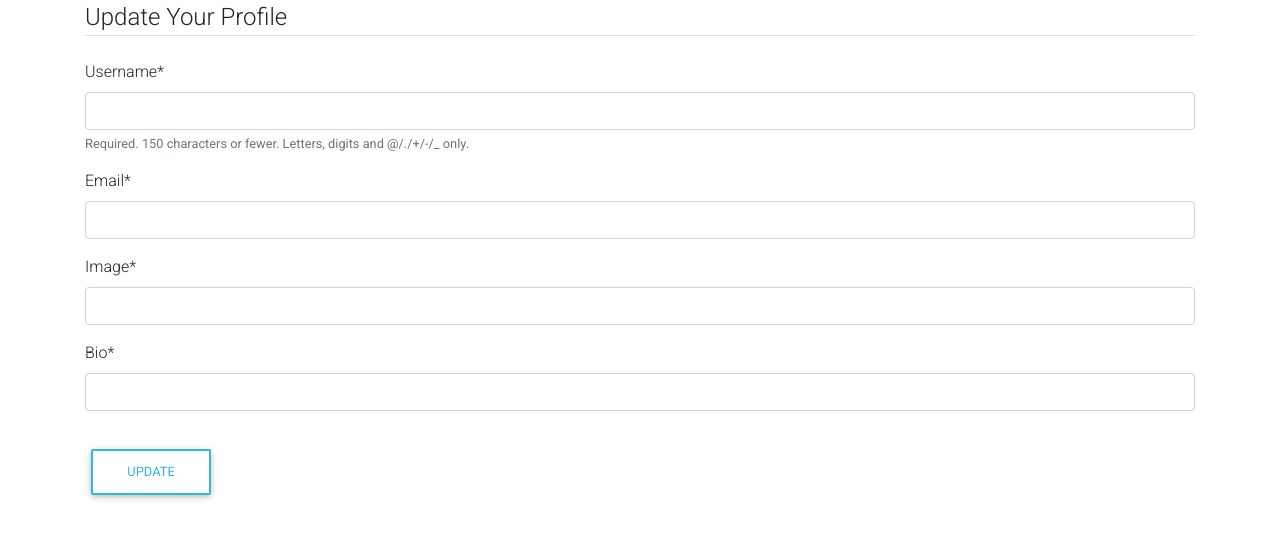
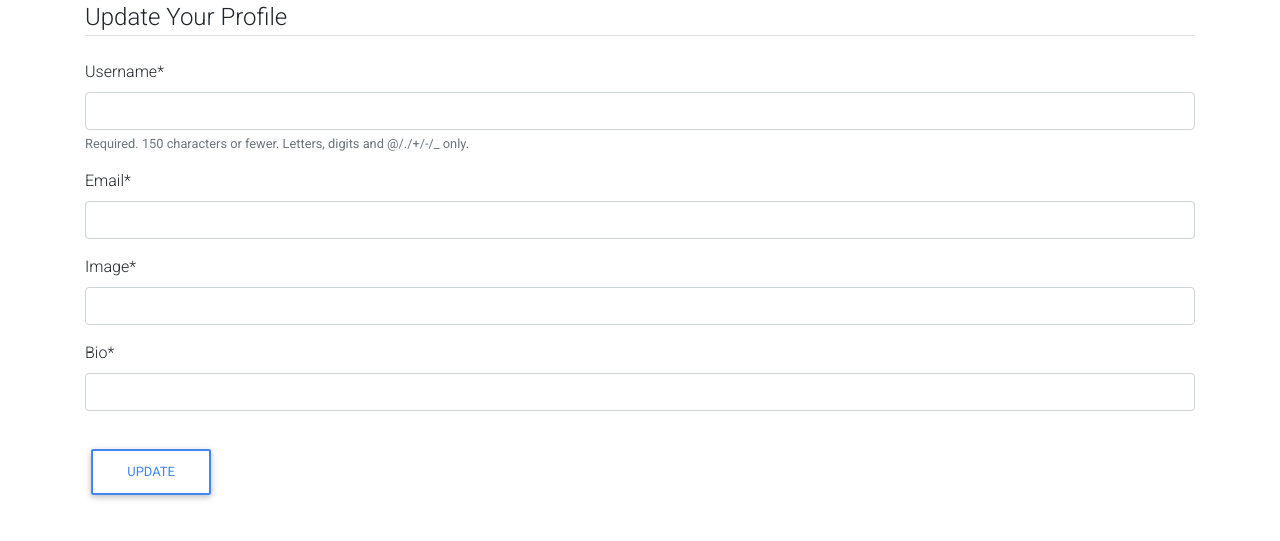
Before and after one commit to carol-wambui/insta, a Django app: page /profile/ in a window 1280 px wide. Shown: the part 259-800 px from the top of the page. Run offline with Django 3.2, Linux system fonts and the light colour scheme; the visitor is signed in with stand-in values (Sample User, id 1); some libraries are stand-ins or nearby versions.

Commit message:
modified profile.html

```diff
--- a/gram/templates/users/profile.html
+++ b/gram/templates/users/profile.html
@@ -19,7 +19,7 @@
               {{profForm|crispy }}
           </fieldset>
         <div class="form-group">
-            <button class="btn btn-outline-info" type="submit">Update</button>
+            <button class="btn btn-outline-primary" type="submit">Update</button>
         </div>
       </form>
       </div>
```
